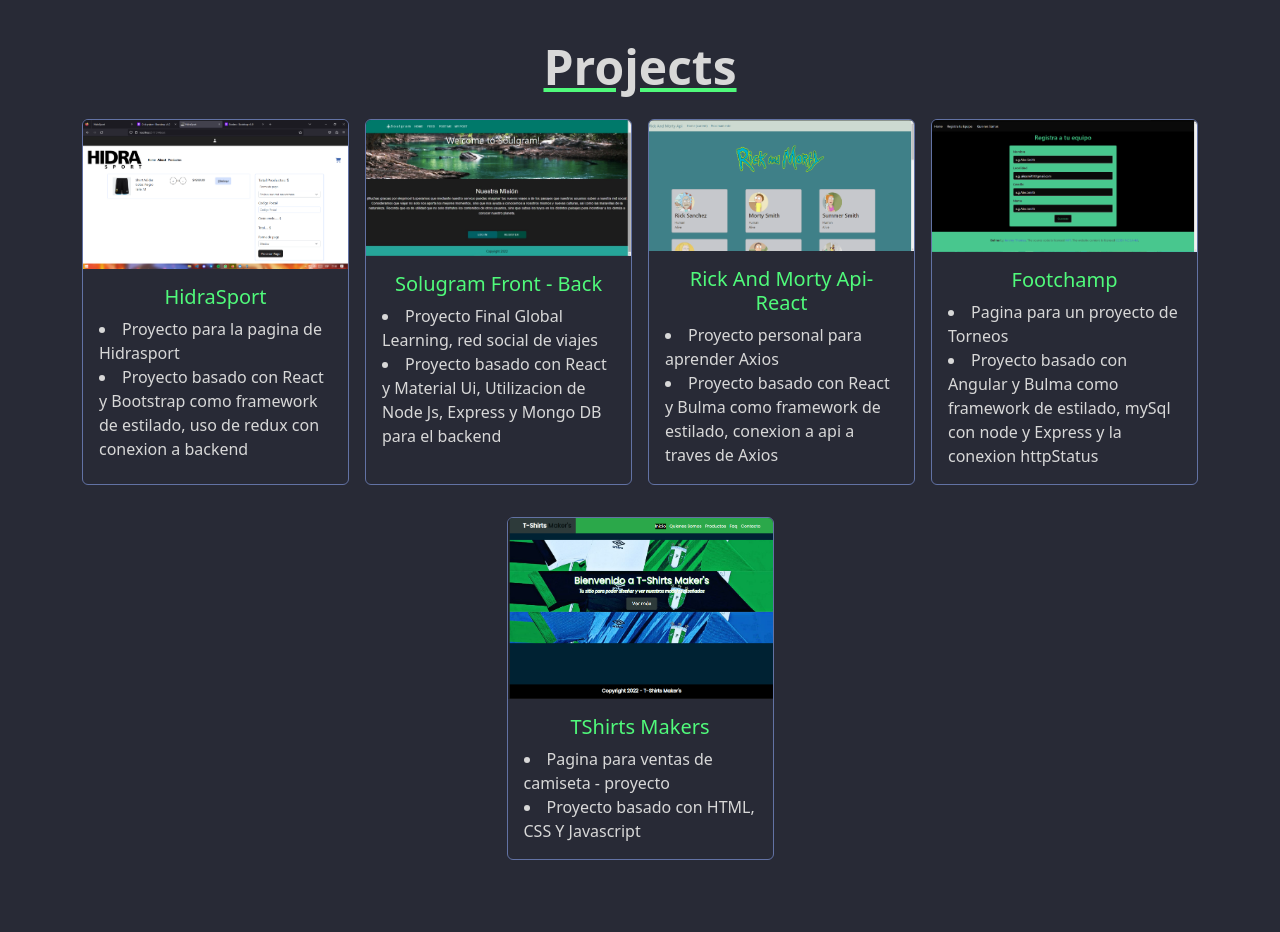
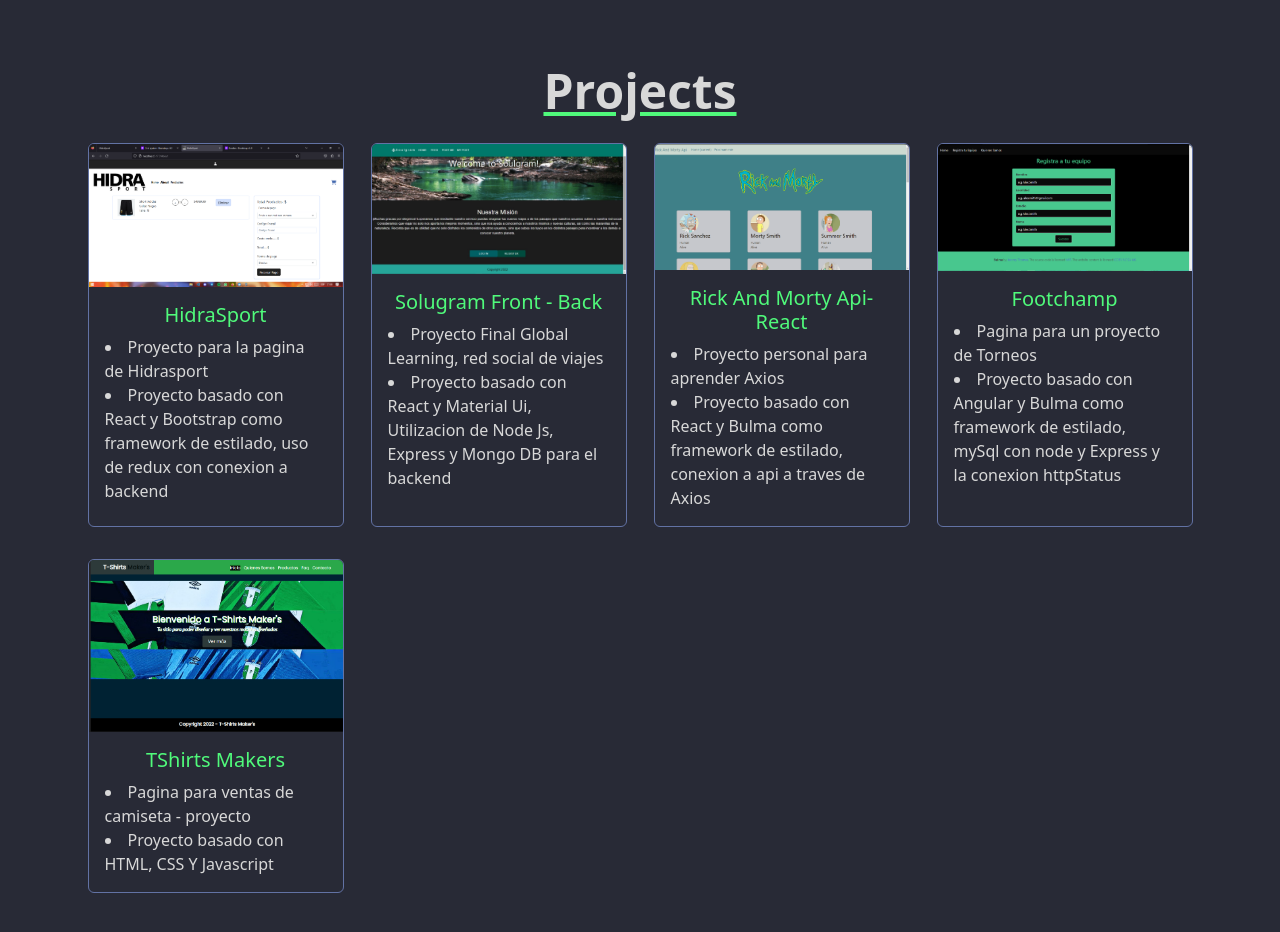
Before and after one commit to rodripavon97/Portfolio-Front, a React (Vite) app: page / in a window 1280 px wide. Shown: the part 2230-3162 px from the top of the page. Before the commit the page ends 3106 px from the top, so only its background shows below. Built offline with nearby package versions, Linux system fonts and the light colour scheme.

Commit message:
fix card center projects

```diff
--- a/src/components/CardsProjects/CardProjects.tsx
+++ b/src/components/CardsProjects/CardProjects.tsx
@@ -7,9 +7,9 @@ const CardProjects: React.FC = () => {
   return (
     <>
       <section className="container">
-        <section className="row g-3 justify-content-center d-flex">
-          <article className="col-lg-3 col-md-6 col-12 my-3 d-flex">
-            <div className="card bg-darkblue border border-darkinfo h-100" style={{ width: "18rem"}}>
+        <section className="row g-3">
+          <article className="col-lg-3 col-md-6 col-12 my-3 d-flex justify-content-center">
+            <div className="card bg-darkblue border border-darkinfo h-100" style={{ width: "16rem"}}>
               <img src={Hidra} className="card-img-top" alt="..." />
               <div className="card-body">
                 <h5 className="card-title text-center text-darkcyan">HidraSport</h5>
@@ -23,8 +23,8 @@ const CardProjects: React.FC = () => {
               </div>
             </div>
           </article>
-          <article className="col-lg-3 col-md-6 col-12 my-3 d-flex">
-          <div className="card bg-darkblue border border-darkinfo h-100" style={{ width: "18rem"}}>
+          <article className="col-lg-3 col-md-6 col-12 my-3 d-flex justify-content-center">
+          <div className="card bg-darkblue border border-darkinfo h-100" style={{ width: "16rem"}}>
               <img src={SoulGram} className="card-img-top" alt="..." />
               <div className="card-body">
                 <h5 className="card-title text-center text-darkcyan">Solugram Front - Back</h5>
@@ -38,8 +38,8 @@ const CardProjects: React.FC = () => {
               </div>
             </div>
           </article>
-          <article className="col-lg-3 col-md-6 col-12 my-3 d-flex">
-          <div className="card bg-darkblue border border-darkinfo h-100" style={{ width: "18rem"}}>
+          <article className="col-lg-3 col-md-6 col-12 my-3 d-flex justify-content-center">
+          <div className="card bg-darkblue border border-darkinfo h-100" style={{ width: "16rem"}}>
               <img src={RickAndMorty} className="card-img-top" alt="..." />
               <div className="card-body">
                 <h5 className="card-title text-center text-darkcyan">
@@ -55,8 +55,8 @@ const CardProjects: React.FC = () => {
               </div>
             </div>
           </article>
-          <article className="col-lg-3 col-md-6 col-12 my-3 d-flex">
-          <div className="card bg-darkblue border border-darkinfo h-100" style={{ width: "18rem"}}>
+          <article className="col-lg-3 col-md-6 col-12 my-3 d-flex justify-content-center">
+          <div className="card bg-darkblue border border-darkinfo h-100" style={{ width: "16rem"}}>
               <img src={FootballChamp} className="card-img-top" alt="..." />
               <div className="card-body">
                 <h5 className="card-title text-center text-darkcyan">Footchamp</h5>
@@ -71,8 +71,8 @@ const CardProjects: React.FC = () => {
               </div>
             </div>
           </article>
-          <article className="col-lg-3 col-md-6 col-12 my-3 d-flex">
-          <div className="card bg-darkblue border border-darkinfo h-100" style={{ width: "18rem"}}>
+          <article className="col-lg-3 col-md-6 col-12 my-3 d-flex justify-content-center">
+          <div className="card bg-darkblue border border-darkinfo h-100" style={{ width: "16rem"}}>
               <img src={TShirts} className="card-img-top" alt="..." />
               <div className="card-body">
                 <h5 className="card-title text-center text-darkcyan">TShirts Makers</h5>
--- a/src/pages/Projects/Projects.tsx
+++ b/src/pages/Projects/Projects.tsx
@@ -3,9 +3,8 @@ import { PATH_NAME } from "../../constants/routes"
 
 const Projects: React.FC = () => {
 return (
-    <section className="container-fluid" id={PATH_NAME.PROJECTS}>
+    <section className="container-fluid p-4" id={PATH_NAME.PROJECTS}>
         <h1 className="text-center text-textwhite mb-4 display-5 fw-bold text-decoration">
-            {" "}
             Projects
           </h1>
         <CardProjects/>
```
